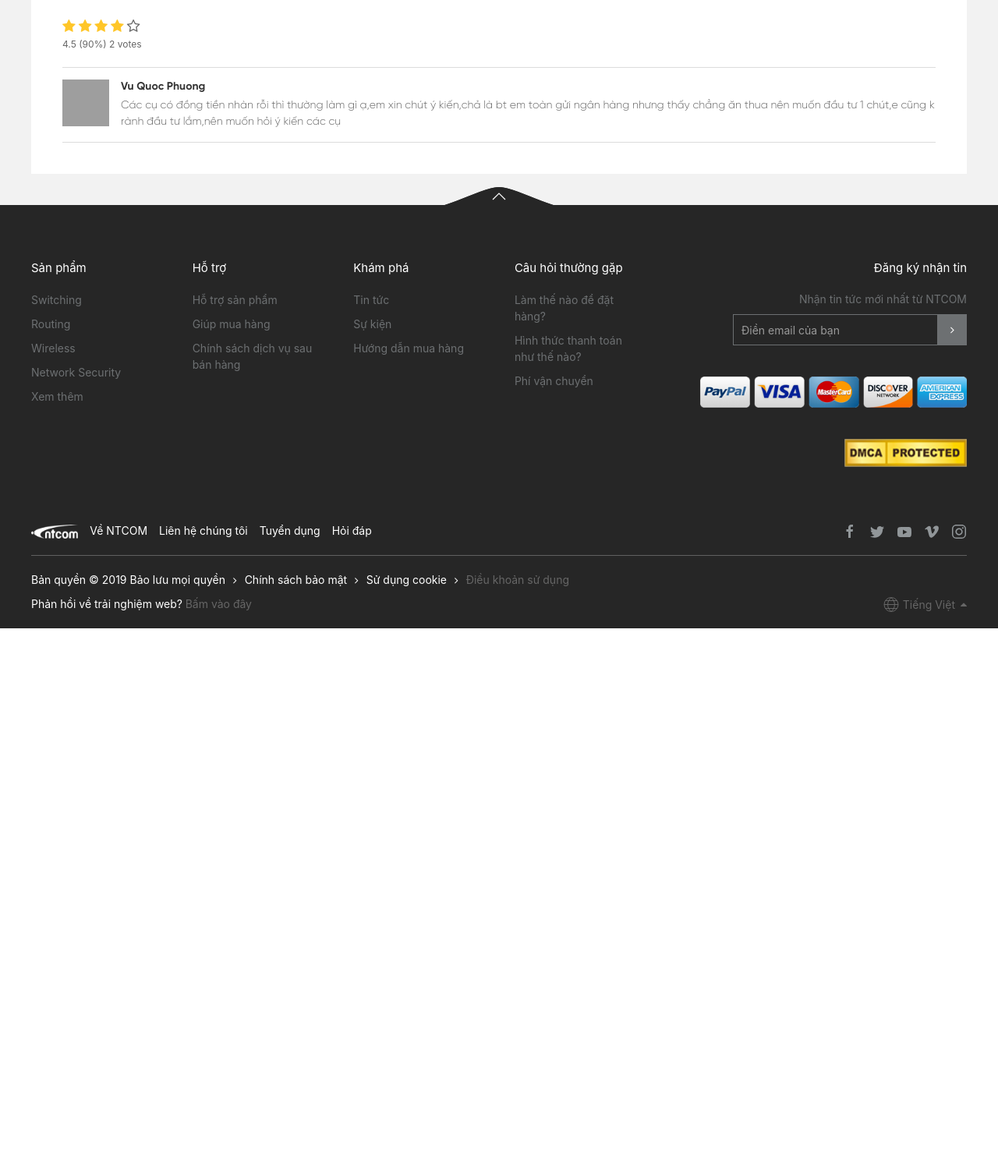
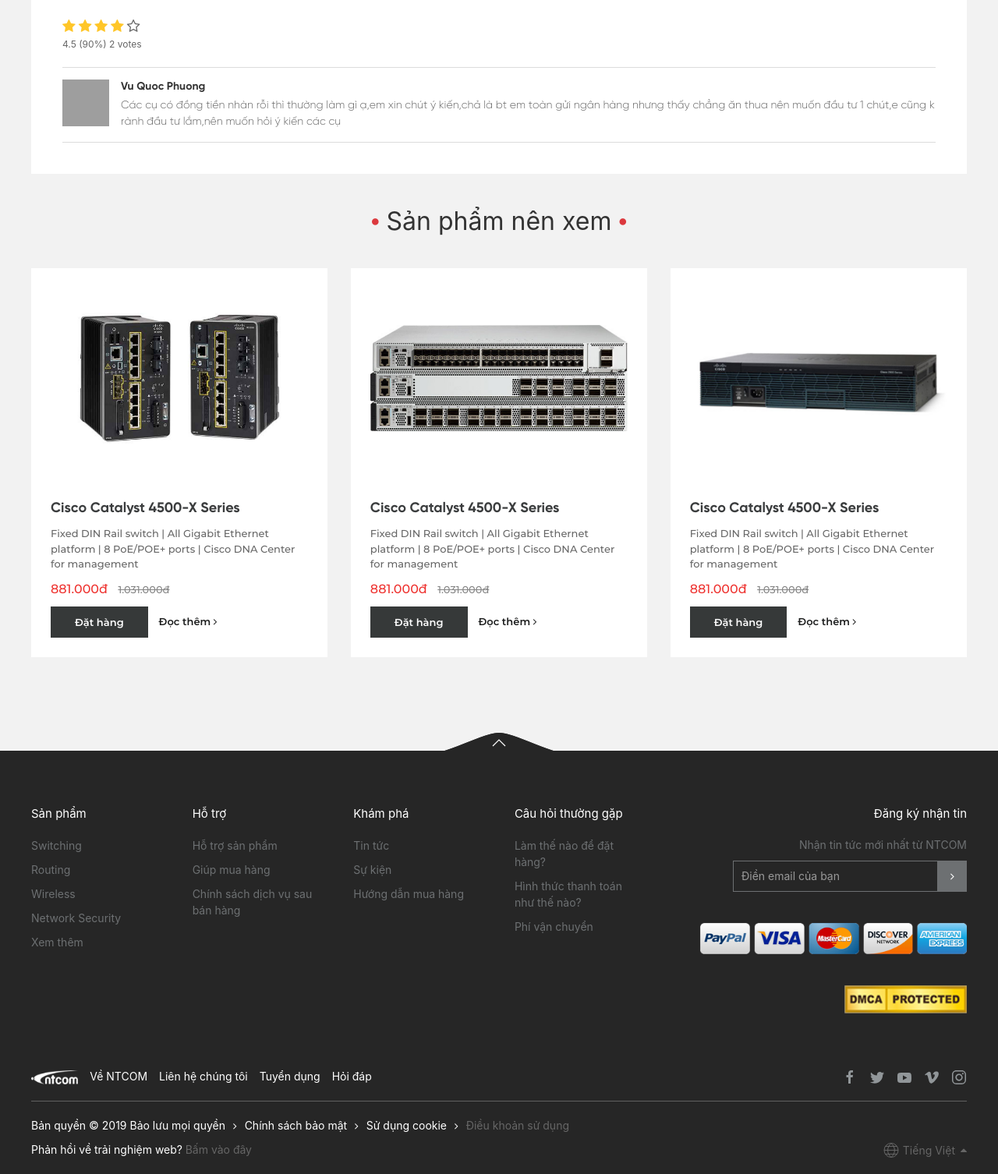
Before and after one commit to lemanhhai1310/ntcom, a PHP site: page /new-detail.php in a window 1280 px wide. Shown: the part 1050-2556 px from the top of the page at 78% size. Before the commit the page ends 1856 px from the top, so only its background shows below. Run offline with PHP 8.4, Linux system fonts and the light colour scheme; some libraries are stand-ins or nearby versions; grey boxes are pictures that could not be loaded.

Commit message:
update trang chi tiết tin tức

```diff
--- /dev/null
+++ b/box_product.php
@@ -0,0 +1,13 @@
+<div class="uk-card card6 uk-card-body uk-transition-toggle">
+    <div class="uk-inline-clip uk-width-1-1" tabindex="1">
+        <div class="uk-background-contain uk-background-center-center uk-transition-scale-up uk-transition-opaque box_img" style="background-image: url(<?php echo $value['src']; ?>); padding-top: 70%;"></div>
+    </div>
+    <h3 class="uk-card-title"><a href="#">Cisco Catalyst 4500-X Series</a></h3>
+    <p>Fixed DIN Rail switch  |  All Gigabit Ethernet platform  |  8 PoE/POE+ ports  |  Cisco DNA Center for management</p>
+    <p class="price_sp">
+        <span class="uk-margin-small-right">881.000đ</span>
+        <del>1.031.000đ</del>
+    </p>
+    <a href="#" class="uk-button uk-button-secondary">Đặt hàng</a>
+    <a href="#" class="uk-link uk-margin-small-left">Đọc thêm <i class="fa fa-angle-right" aria-hidden="true"></i></a>
+</div>
--- a/new-detail.php
+++ b/new-detail.php
@@ -48,6 +48,31 @@
                 </div>
             </div>
         </div>
+        <h2 class="title_c uk-flex uk-flex-middle uk-flex-center uk-margin-medium">
+            <i class="fa fa-circle" aria-hidden="true"></i>
+            <span class="uk-margin-small-left uk-margin-small-right">Sản phẩm nên xem</span>
+            <i class="fa fa-circle" aria-hidden="true"></i>
+        </h2>
+        <div class="uk-grid-medium uk-child-width-1-3@m" uk-grid>
+            <?php
+            $item = array(
+                array(
+                    'src' => 'imgs/spbc/spbc1.jpg',
+                ),
+                array(
+                    'src' => 'imgs/spbc/spbc2.jpg',
+                ),
+                array(
+                    'src' => 'imgs/spbc/spbc3.jpg',
+                ),
+            );
+            foreach ($item as $key => $value) { ?>
+            <div>
+                <?php include('box_product.php'); ?>
+            </div>
+            <?php } ?>
+        </div>
+        <div class="uk-section-small"></div>
     </div>
 </div>
 <?php include('footer.php'); ?>
--- /dev/null
+++ b/scss/_box_product.scss
@@ -0,0 +1,40 @@
+.card6{
+  background-color: #fff;
+  padding: 25px;
+  .uk-card-title{
+    font-family:'SVN-Gilroy Bold';
+    font-size: 18px;
+    margin-bottom: 10px;
+    a{
+      color: #3b3d3e;
+    }
+  }
+  p{
+    margin: 0;
+    margin-bottom: 10px;
+    font-family:'Montserrat-Medium';
+    font-size: 13px;
+  }
+  .uk-button{
+    text-transform: inherit;
+    font-family:'Montserrat-SemiBold';
+    background-color: #363939;
+    border-color: #363939;
+    font-size: 13px;
+  }
+  .uk-link{
+    font-family:'Montserrat-SemiBold';
+    color: #1c1d1d;
+    font-size: 13px;
+  }
+}
+.price_sp{
+  font-family:'Montserrat-Medium';
+  span{
+    color: #ee312e;
+    font-size: 16px;
+  }
+  del{
+    color: #868686;
+  }
+}
--- a/scss/layout.scss
+++ b/scss/layout.scss
@@ -7,3 +7,4 @@
 @import "breadcrumb";
 @import "new-list";
 @import "pagination";
+@import "box_product";
```
Also changed, not shown: css/layout.css, imgs/spbc/spbc3.jpg (added), 1 other file.
